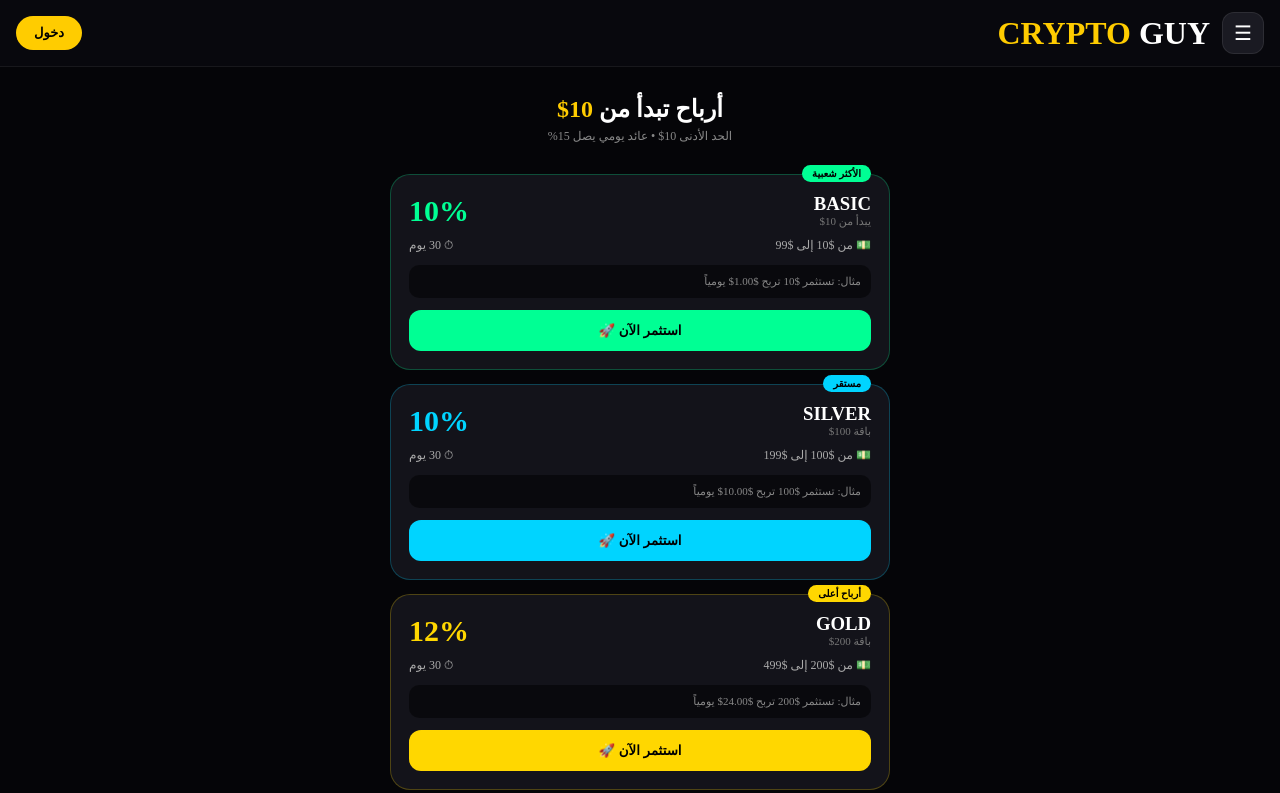
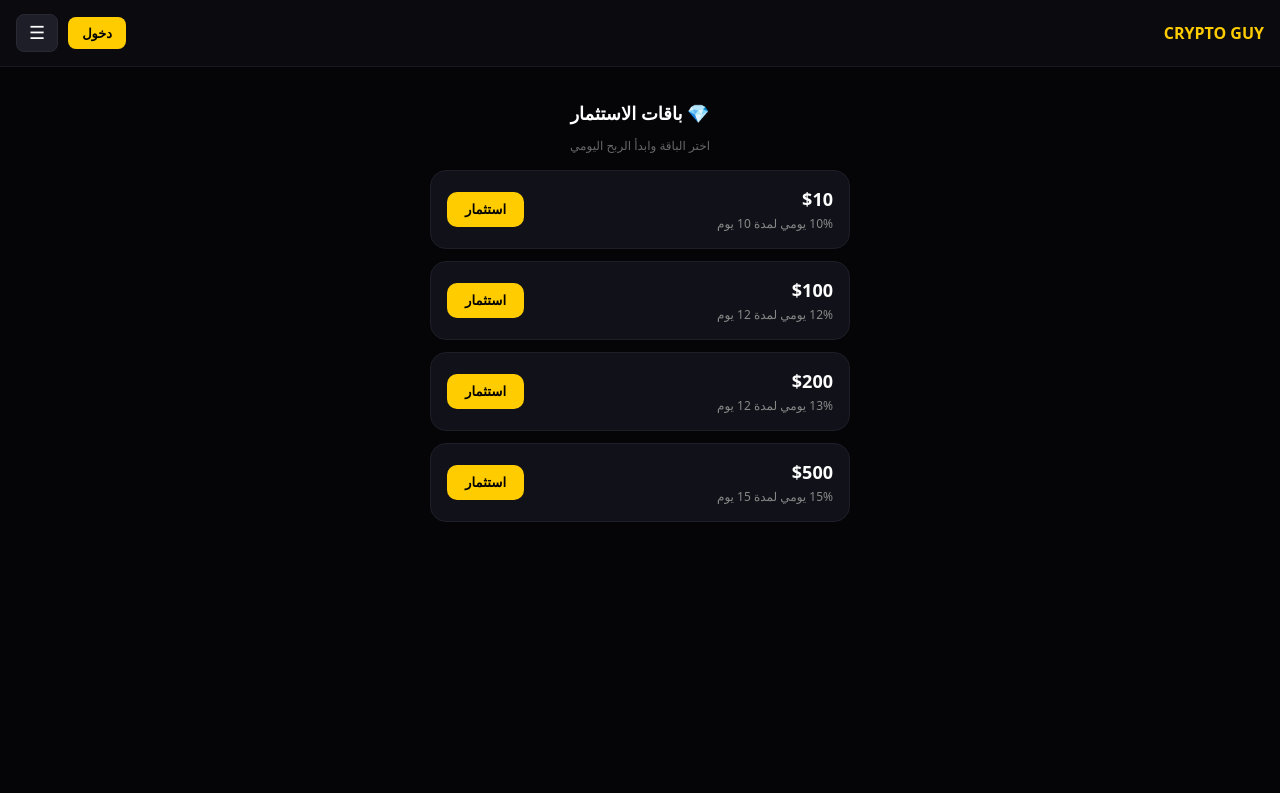
Before and after one commit to himamohamed376-dev/Crypto-Guy2026, a Next.js app: page / in a window 1280 px wide. Shown: the top 793 px of the page. Built offline with nearby package versions, Linux system fonts and the light colour scheme.

Commit message:
Refactor investment plans and improve UI components

```diff
--- a/app/page.js
+++ b/app/page.js
@@ -2,97 +2,82 @@
 import { useState, useEffect } from 'react';
 
 const plans = [
-  { id:'basic10', name:'BASIC', sub:'يبدأ من 10$', p:'10%', pNum:10, d:30, min:10, max:99, color:'#00FF94', shadow:'#00FF9430', badge:'الأكثر شعبية' },
-  { id:'silver100', name:'SILVER', sub:'باقة 100$', p:'10%', pNum:10, d:30, min:100, max:199, color:'#00D4FF', shadow:'#00D4FF40', badge:'مستقر' },
-  { id:'gold200', name:'GOLD', sub:'باقة 200$', p:'12%', pNum:12, d:30, min:200, max:499, color:'#FFD700', shadow:'#FFD70040', badge:'أرباح أعلى' },
-  { id:'diamond500', name:'DIAMOND', sub:'باقة 500$', p:'15%', pNum:15, d:30, min:500, max:50000, color:'#FF8A00', shadow:'#FF8A0040', badge:'VIP 🔥' },
+  {id:'basic10',name:'$10',profit:'10%',days:10,invest:10,min:10},
+  {id:'silver100',name:'$100',profit:'12%',days:12,invest:100,min:100},
+  {id:'gold200',name:'$200',profit:'13%',days:12,invest:200,min:200},
+  {id:'diamond500',name:'$500',profit:'15%',days:15,invest:500,min:500},
 ];
 
 export default function Home(){
   const [user,setUser]=useState(null);
-  const [ref,setRef]=useState({link:'',count:0,earnings:0});
   const [menu,setMenu]=useState(false);
-  const [amount,setAmount]=useState('');
-  const [active,setActive]=useState(null);
-  const [msg,setMsg]=useState('');
+  const [investing,setInvesting]=useState(null);
 
   useEffect(()=>{
     const u=JSON.parse(localStorage.getItem('user')||'null');
     setUser(u);
-    if(u) fetch(`/api/referral?user_id=${u.id}`).then(r=>r.json()).then(d=>{if(d.link)setRef(d)});
   },[]);
 
-  const invest=async(plan)=>{
+  const invest = async (plan)=>{
     if(!user){ location.href='/auth'; return; }
-    const amt=parseFloat(amount);
-    if(isNaN(amt)||amt<plan.min||amt>plan.max){ setMsg(`⚠️ المبلغ لازم بين $${plan.min} و $${plan.max}`); return; }
-    setMsg('⏳ جاري...');
-    const res=await fetch('/api/invest',{method:'POST',headers:{'Content-Type':'application/json'},body:JSON.stringify({user_id:user.id,amount:amt,plan_id:plan.id, daily_percent: plan.pNum })});
-    const d=await res.json();
-    if(d.success){ setMsg(`✅ تم! ربحك اليومي ${plan.pNum}%`); setTimeout(()=>location.href='/dashboard',1200); }
-    else setMsg('❌ '+d.error);
+    setInvesting(plan.id);
+    try{
+      const res=await fetch('/api/invest',{method:'POST',headers:{'Content-Type':'application/json'},body:JSON.stringify({user_id:user.id,plan_id:plan.id,amount:plan.invest})});
+      const d=await res.json();
+      if(d.success){ alert('✅ تم الاستثمار!'); location.href='/dashboard'; }
+      else alert(d.error||'خطأ');
+    }catch(e){ alert('خطأ في الاتصال'); }
+    setInvesting(null);
   }
 
   return(
-    <div style={{background:'#050508',minHeight:'100vh',color:'white'}}>
-      <header style={{position:'sticky',top:0,zIndex:50,backdropFilter:'blur(20px)',background:'rgba(10,10,15,0.85)',borderBottom:'1px solid #ffffff10',padding:'12px 16px',display:'flex',justifyContent:'space-between',alignItems:'center'}}>
-        <div style={{display:'flex',gap:'12px',alignItems:'center'}}>
-          <button onClick={()=>setMenu(true)} style={{width:'42px',height:'42px',borderRadius:'12px',background:'#1a1a22',border:'1px solid #ffffff15',color:'white',fontSize:'20px',cursor:'pointer'}}>☰</button>
-          <h1 style={{margin:0,fontWeight:900}}><span style={{color:'#ffcc00'}}>CRYPTO</span> GUY</h1>
+    <div style={{background:'#050508',minHeight:'100vh',color:'white',fontFamily:'system-ui'}}>
+      {/* هيدر - فيه بس زر القائمة */}
+      <div style={{display:'flex',justifyContent:'space-between',alignItems:'center',padding:'14px 16px',background:'#0a0a0f',borderBottom:'1px solid #1a1a25',position:'sticky',top:0,zIndex:50}}>
+        <div style={{fontWeight:900,color:'#ffcc00'}}>CRYPTO GUY</div>
+        <div style={{display:'flex',gap:'10px',alignItems:'center'}}>
+          {!user && <a href="/auth" style={{background:'#ffcc00',color:'#000',padding:'7px 14px',borderRadius:'8px',textDecoration:'none',fontWeight:800,fontSize:'13px'}}>دخول</a>}
+          <button onClick={()=>setMenu(!menu)} style={{background:'#1e1e28',border:'1px solid #2a2a35',color:'white',padding:'7px 12px',borderRadius:'8px',fontSize:'18px'}}>☰</button>
         </div>
-        {!user ? <a href="/auth" style={{background:'#ffcc00',color:'#000',padding:'9px 18px',borderRadius:'20px',fontWeight:900,textDecoration:'none',fontSize:'13px'}}>دخول</a> : <a href="/dashboard" style={{background:'#fff',color:'#000',padding:'9px 16px',borderRadius:'20px',fontWeight:900,textDecoration:'none',fontSize:'12px'}}>لوحتي</a>}
-      </header>
+      </div>
 
+      {/* القائمة الجانبية - 4 ازرار فقط */}
       {menu && (
-        <>
-          <div onClick={()=>setMenu(false)} style={{position:'fixed',inset:0,background:'rgba(0,0,0,0.7)',backdropFilter:'blur(8px)',zIndex:60}}></div>
-          <div style={{position:'fixed',top:0,right:0,width:'320px',maxWidth:'85vw',height:'100vh',background:'#11111a',zIndex:70,borderLeft:'1px solid #ffffff15',padding:'18px',overflowY:'auto'}}>
-            <div style={{display:'flex',justifyContent:'space-between',marginBottom:'20px'}}><h3 style={{margin:0}}>القائمة</h3><button onClick={()=>setMenu(false)} style={{background:'#222',border:'none',color:'white',fontSize:'18px',width:'32px',height:'32px',borderRadius:'8px'}}>✕</button></div>
-            <a href="/dashboard" style={mBtn}>📊 لوحتي</a>
-            <a href="/deposit" style={{...mBtn,marginTop:'10px',background:'#00ff9415',border:'1px solid #00ff9440',color:'#00ff94'}}>💰 الايداع</a>
-            <a href="/dashboard" style={{...mBtn,marginTop:'10px',background:'#ff3b3015',border:'1px solid #ff3b3040',color:'#ff8a7a'}}>💸 السحب</a>
-            <div style={{background:'linear-gradient(135deg,#ffcc0015,#ff990015)',border:'1.5px solid #ffcc00',borderRadius:'14px',padding:'14px',marginTop:'14px'}}>
-              <h4 style={{margin:'0 0 8px',color:'#ffcc00',fontSize:'13px'}}>🔗 الإحالة 10%</h4>
-              <div style={{background:'#000',padding:'9px',borderRadius:'8px',fontSize:'11px',color:'#00ff94',wordBreak:'break-all',textAlign:'center'}}>{user?(ref.link||'تحميل...'):'سجل دخول'}</div>
-              <button onClick={()=>{if(!user){location.href='/auth';return;} navigator.clipboard.writeText(ref.link); alert('تم النسخ!');}} style={{width:'100%',marginTop:'10px',background:'#ffcc00',border:'none',padding:'10px',borderRadius:'8px',fontWeight:900}}>نسخ الرابط</button>
-              {user && <div style={{display:'flex',justifyContent:'space-between',marginTop:'10px',fontSize:'12px'}}><span>👥 {ref.count}</span><span style={{color:'#00ff94'}}>${ref.earnings}</span></div>}
+        <div style={{position:'fixed',inset:0,zIndex:100,display:'flex',justifyContent:'flex-end'}}>
+          <div onClick={()=>setMenu(false)} style={{flex:1,background:'#00000080',backdropFilter:'blur(2px)'}}></div>
+          <div style={{width:'280px',background:'#0f0f15',borderLeft:'1px solid #1e1e28',padding:'16px',display:'flex',flexDirection:'column',gap:'10px'}}>
+            <div style={{display:'flex',justifyContent:'space-between',alignItems:'center',marginBottom:'10px'}}>
+              <b>القائمة</b>
+              <button onClick={()=>setMenu(false)} style={{background:'#1e1e28',border:'none',color:'white',padding:'6px 10px',borderRadius:'6px'}}>✕</button>
             </div>
+            <a href="/dashboard" style={{background:'#1e1e28',border:'1px solid #2a2a35',padding:'14px',borderRadius:'12px',color:'white',textDecoration:'none',textAlign:'right',fontWeight:700}}>📊 لوحتي الرئيسية</a>
+            <a href="/deposit" style={{background:'#00ff9415',border:'1px solid #00ff9440',padding:'14px',borderRadius:'12px',color:'#00ff94',textDecoration:'none',textAlign:'right',fontWeight:700}}>💰 الإيداع</a>
+            <a href="/withdraw" style={{background:'#ff3b3015',border:'1px solid #ff3b3040',padding:'14px',borderRadius:'12px',color:'#ff8a7a',textDecoration:'none',textAlign:'right',fontWeight:700}}>💸 السحب</a>
+            <a href="/referral" style={{background:'#ffcc0015',border:'1px solid #ffcc0040',padding:'14px',borderRadius:'12px',color:'#ffcc00',textDecoration:'none',textAlign:'right',fontWeight:800}}>🔗 الإحالة - 10%</a>
+            {!user && <a href="/auth" style={{marginTop:'10px',background:'#ffcc00',color:'#000',padding:'12px',borderRadius:'10px',textAlign:'center',textDecoration:'none',fontWeight:900}}>تسجيل دخول</a>}
           </div>
-        </>
+        </div>
       )}
 
-      <div style={{maxWidth:'500px',margin:'0 auto',padding:'18px'}}>
-        <div style={{textAlign:'center',padding:'10px 0 18px'}}>
-          <h2 style={{fontSize:'24px',fontWeight:900,margin:0}}>أرباح تبدأ من <span style={{color:'#ffcc00'}}>10$</span></h2>
-          <p style={{color:'#888',fontSize:'12px',marginTop:'6px'}}>الحد الأدنى 10$ • عائد يومي يصل 15%</p>
+      {/* باقات الاستثمار */}
+      <div style={{maxWidth:'420px',margin:'0 auto',padding:'16px'}}>
+        <h2 style={{textAlign:'center',fontSize:'18px',margin:'18px 0 6px'}}>💎 باقات الاستثمار</h2>
+        <p style={{textAlign:'center',color:'#666',fontSize:'12px',marginBottom:'16px'}}>اختر الباقة وابدأ الربح اليومي</p>
+
+        <div style={{display:'flex',flexDirection:'column',gap:'12px'}}>
+          {plans.map(p=>(
+            <div key={p.id} style={{background:'#111119',border:'1px solid #1e1e28',borderRadius:'16px',padding:'16px',display:'flex',justifyContent:'space-between',alignItems:'center'}}>
+              <div>
+                <div style={{fontWeight:900,fontSize:'18px'}}>{p.name}</div>
+                <div style={{fontSize:'12px',color:'#888',marginTop:'4px'}}>{p.profit} يومي لمدة {p.days} يوم</div>
+              </div>
+              <button onClick={()=>invest(p)} disabled={investing===p.id} style={{background:'#ffcc00',color:'#000',border:'none',padding:'10px 18px',borderRadius:'10px',fontWeight:900,cursor:'pointer'}}>
+                {investing===p.id?'⏳':'استثمار'}
+              </button>
+            </div>
+          ))}
         </div>
-
-        {plans.map(pl=>(
-          <div key={pl.id} style={{background:'#13131a',border:`1.5px solid ${pl.color}40`,borderRadius:'20px',padding:'18px',marginBottom:'14px',position:'relative'}}>
-            <div style={{position:'absolute',top:'-10px',right:'18px',background:pl.color,color:'#000',fontSize:'10px',padding:'3px 10px',borderRadius:'20px',fontWeight:900}}>{pl.badge}</div>
-            <div style={{display:'flex',justifyContent:'space-between',alignItems:'center'}}>
-              <div><h3 style={{margin:0,fontWeight:900}}>{pl.name}</h3><div style={{fontSize:'11px',color:'#777'}}>{pl.sub}</div></div>
-              <div style={{fontSize:'30px',fontWeight:900,color:pl.color}}>{pl.p}</div>
-            </div>
-            <div style={{display:'flex',justifyContent:'space-between',marginTop:'10px',fontSize:'12px',color:'#aaa'}}>
-              <span>💵 من ${pl.min} إلى ${pl.max}</span>
-              <span>⏱ {pl.d} يوم</span>
-            </div>
-            <div style={{background:'#00000080',borderRadius:'10px',padding:'10px',marginTop:'12px',fontSize:'11px',color:'#888'}}>
-              مثال: تستثمر ${pl.min} تربح ${ (pl.min * pl.pNum / 100).toFixed(2) }$ يومياً
-            </div>
-            <button onClick={()=>setActive(active===pl.id?null:pl.id)} style={{width:'100%',marginTop:'12px',background:pl.color,color:'#000',padding:'13px',borderRadius:'12px',fontWeight:900,border:'none',cursor:'pointer'}}>استثمر الآن 🚀</button>
-            {active===pl.id && (
-              <div style={{marginTop:'12px',background:'#000',padding:'12px',borderRadius:'10px',border:'1px solid #222'}}>
-                <input type="number" value={amount} onChange={e=>setAmount(e.target.value)} placeholder={`المبلغ ${pl.min} - ${pl.max}`} style={{width:'100%',padding:'12px',borderRadius:'8px',background:'#111',border:'1px solid #333',color:'#fff',boxSizing:'border-box'}}/>
-                <button onClick={()=>invest(pl)} style={{width:'100%',marginTop:'8px',background:'#00ff94',color:'#000',padding:'12px',borderRadius:'8px',fontWeight:800,border:'none'}}>تأكيد {pl.p} يومي</button>
-                {msg && <div style={{marginTop:'8px',fontSize:'12px',color:'#ffcc00',textAlign:'center'}}>{msg}</div>}
-              </div>
-            )}
-          </div>
-        ))}
       </div>
     </div>
   )
-}
-const mBtn={background:'#1e1e28',padding:'12px',borderRadius:'10px',textDecoration:'none',color:'white',display:'flex',gap:'8px',fontSize:'13px',border:'1px solid #2a2a35'};
+            }
```
